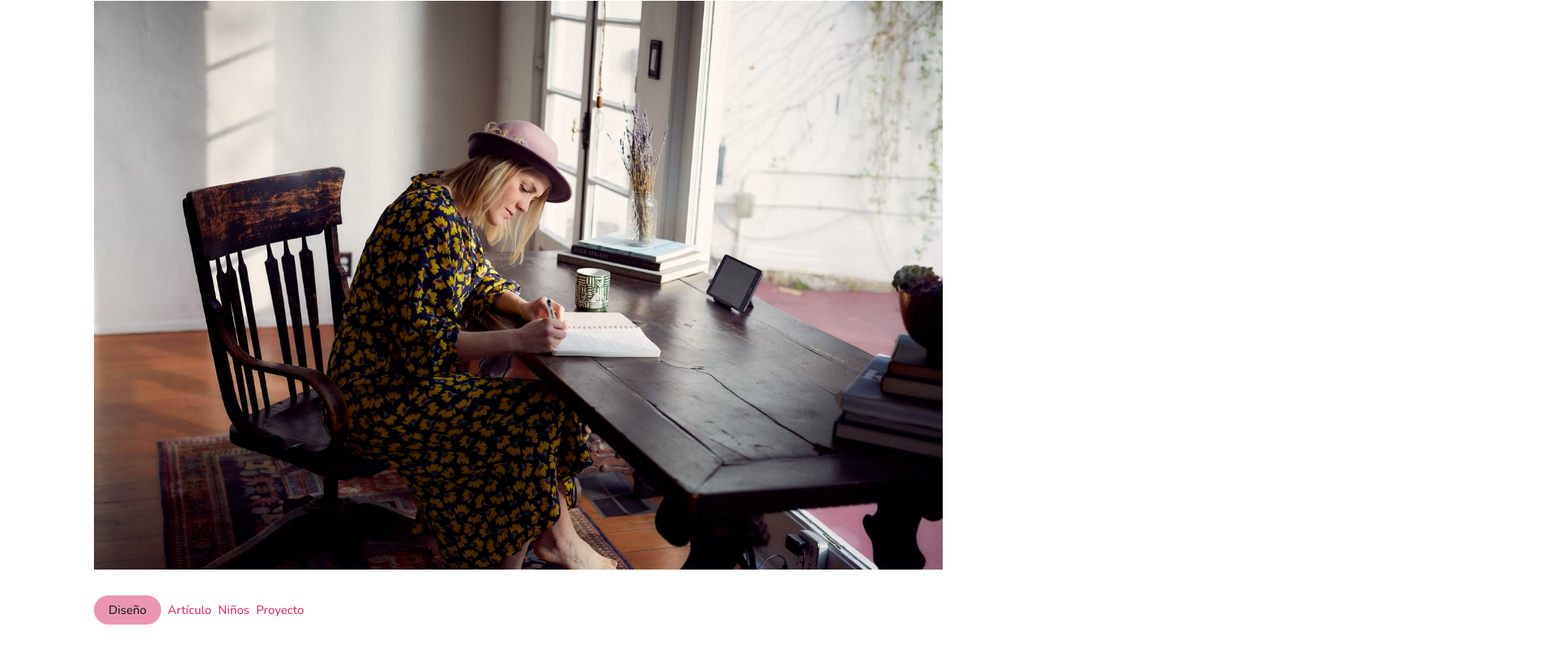
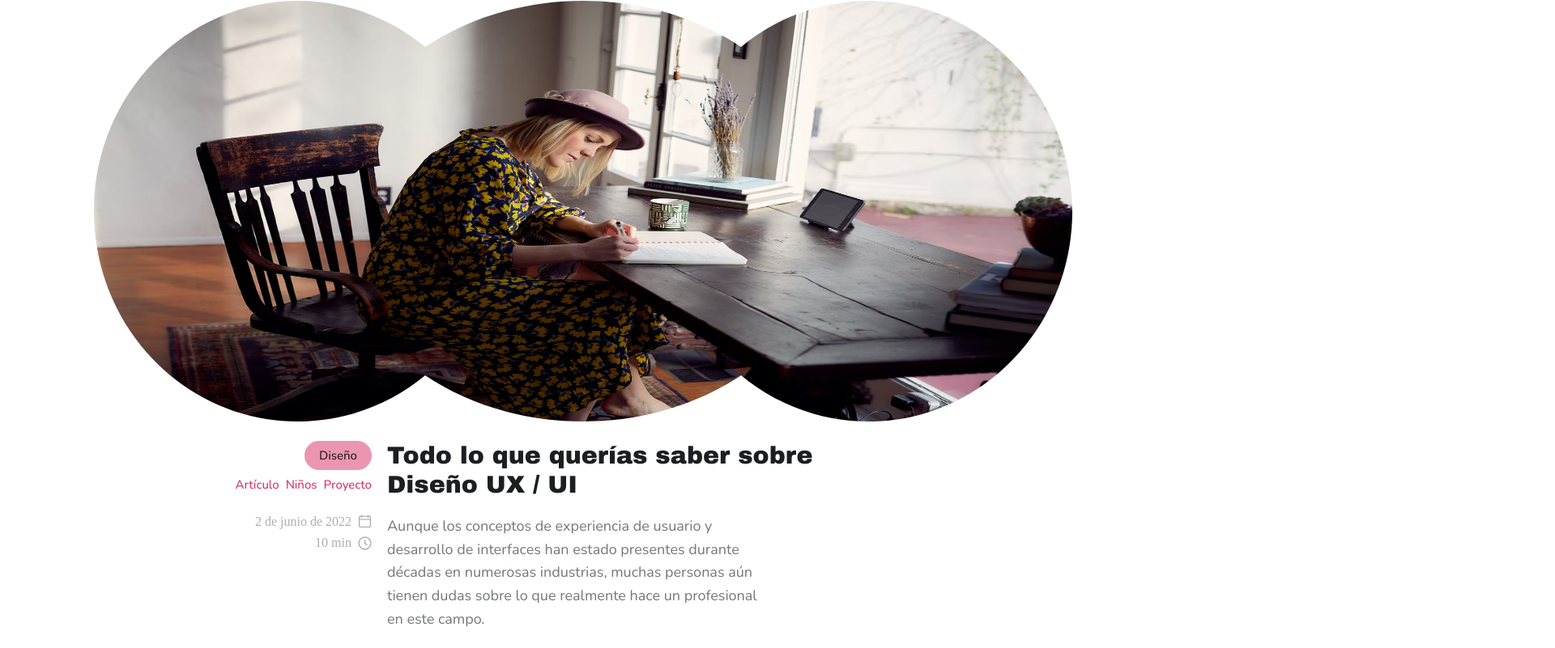
Before and after one commit to n1kkru/ebac-technologia, a website built with webpack: page src/index.html in a window 1280 px wide. Shown: the part 1980-2781 px from the top of the page at 81% size, 1920 px wide, since content can reach past the window. Built offline with nearby package versions, Linux system fonts and the light colour scheme.

Commit message:
fix: run line

```diff
--- a/src/index.html
+++ b/src/index.html
@@ -95,17 +95,20 @@
           <h2 class="articles__runline-title">Artículos populares</h2>
           <h2 class="articles__runline-title">Artículos populares</h2>
           <h2 class="articles__runline-title">Artículos populares</h2>
+          <h2 class="articles__runline-title">Artículos populares</h2>
+          <h2 class="articles__runline-title">Artículos populares</h2>
           <!-- <img
             aria-hidden="true"
             src="<%=require('./svg/star.svg')%>"
             alt="Иконка звезда"
           /> -->
         </div>
+
         <div class="articles__album">
           <article class="article">
             <div class="article__image-block">
               <img
-                class="article__image"
+                class="article__image mask-image-first"
                 src="<%=require('./img/woman-and-phone.png')%>"
                 alt="Девушка делает селфи"
               />
@@ -116,6 +119,7 @@
               <li class="theme-item">Niños</li>
               <li class="theme-item">Proyecto</li>
             </ul>
+            <!-- todo отступ время -->
             <h1 class="article__content-title">
               ¿Cómo hacer el cambio de carrera a Diseño de Productos Digitales?
             </h1>
@@ -143,7 +147,7 @@
           <article class="article">
             <div class="article__image-block">
               <img
-                class="article__image"
+                class="article__image mask-image-second"
                 src="<%=require('./img/camera.png')%>"
                 alt="Видеокамера"
               />
@@ -180,7 +184,7 @@
           <article class="article article-big">
             <div class="article__image-block">
               <img
-                class="article__image"
+                class="article__image mask-image-three"
                 src="<%=require('./img/woman-writng.png')%>"
                 alt="Девушка пишет"
               />
@@ -202,24 +206,26 @@
             </p>
             <div class="article__content-date-and-time">
               <img
+                class="icon-date"
                 aria-hidden="true"
                 src="<%=require('./svg/calendar.svg')%>"
                 alt="Дата"
               />
-              <time>2 de junio de 2022</time>
+              <time class="date">2 de junio de 2022</time>
               <img
+                class="icon-time"
                 aria-hidden="true"
                 src="<%=require('./svg/clock.svg')%>"
                 alt="Время"
               />
-              <div>10 min</div>
+              <div class="time">10 min</div>
             </div>
           </article>
 
           <article class="article">
             <div class="article__image-block">
               <img
-                class="article__image"
+                class="article__image mask-image-four"
                 src="<%=require('./img/man-working.png')%>"
                 alt="Человек улыбается за ноутбуком"
               />
@@ -255,7 +261,7 @@
           <article class="article">
             <div class="article__image-block">
               <img
-                class="article__image"
+                class="article__image mask-image-five"
                 src="<%=require('./img/men-think.png')%>"
                 alt="Человек улыбается за ноутбуком"
               />
@@ -289,6 +295,7 @@
               <div>10 min</div>
             </div>
           </article>
+
         </div>
       </section>
     </main>
--- a/src/styles/article/__content/article__content.css
+++ b/src/styles/article/__content/article__content.css
@@ -36,5 +36,44 @@
 }
 
 .article__content-date-and-time time {
-  padding-inline-end: 16px;
+  /* padding-inline-end: 16px; */
 }
+
+/* разметка контента большой карточки*/
+.article-big .article__content-theme {
+  display: grid;
+  grid-template-columns: auto auto auto;
+  grid-template-rows: auto auto;
+  grid-template-areas:
+    "activ activ activ"
+    ". . .";
+}
+
+.article-big .theme-item_is-activ {
+  grid-area: activ;
+  justify-self: end;
+  align-self: start;
+}
+
+.article-big .article__content-date-and-time {
+  display: grid;
+  grid-template-columns: auto auto;
+  grid-template-rows: auto auto;
+  grid-template-areas:
+    "date idate"
+    "time itime";
+  justify-items: end;
+}
+
+.icon-date {
+  grid-area: idate;
+}
+.date {
+  grid-area: date;
+}
+.icon-time {
+  grid-area: itime;
+}
+.time {
+  grid-area: time;
+}
--- a/src/styles/article/__image/article__image.css
+++ b/src/styles/article/__image/article__image.css
@@ -4,23 +4,56 @@
 
 .article__image {
   width: 100%;
-  height: 100%;
+  height: 328px;
+}
+
+.article-big .article__image {
+  width: 1208px;
+  height: 520px;
 }
 
 .article__image-block::before {
-  content: '';
+  content: "";
   position: absolute;
   top: 0;
   right: 0;
+  /* background-image: url('../../../img/gaming-sticker.png'); */
+  z-index: 10;
   width: 180px;
   height: 180px;
-  /* background-image: url('../../../img/gaming-sticker.png'); */
-  z-index: 10;
 }
 
-.mask-image {
-  --webkit-mask-image: url('../../../svg/mask-1.svg');
-  mask-image: url('../../../svg/mask-1.svg');
+/* маски */
+.mask-image-first {
+  --webkit-mask-image: url("../../../svg/article-mask-1.svg");
+  mask-image: url("../../../svg/article-mask-1.svg");
+}
+
+.mask-image-second {
+  --webkit-mask-image: url("../../../svg/article-mask-2.svg");
+  mask-image: url("../../../svg/article-mask-2.svg");
+}
+
+.mask-image-three {
+  --webkit-mask-image: url("../../../svg/article-mask-3.svg");
+  mask-image: url("../../../svg/article-mask-3.svg");
+}
+
+.mask-image-four {
+  --webkit-mask-image: url("../../../svg/article-mask-4.svg");
+  mask-image: url("../../../svg/article-mask-4.svg");
+}
+
+.mask-image-five {
+  --webkit-mask-image: url("../../../svg/article-mask-5.svg");
+  mask-image: url("../../../svg/article-mask-5.svg");
+}
+
+.mask-image-first,
+.mask-image-second,
+.mask-image-three,
+.mask-image-four,
+.mask-image-five {
   mask-repeat: no-repeat;
   mask-size: contain;
 }
--- a/src/styles/article/article.css
+++ b/src/styles/article/article.css
@@ -1,14 +1,49 @@
-@import url('./__image/article__image.css');
-@import url('./__content/article__content.css');
+@import url("./__image/article__image.css");
+@import url("./__content/article__content.css");
 
 .article {
   display: flex;
   flex-direction: column;
+  justify-content: center;
   max-width: 584px;
   max-height: 627px;
+  margin: auto;
 }
 
 .article-big {
+  display: grid;
+  grid-template-columns: 1fr 2fr;
+  grid-template-rows: 1fr auto auto;
+  grid-template-areas:
+    "img img"
+    "theme title"
+    "date txt";
+  gap: 19px;
   max-width: 1208px;
   max-height: 2246px;
 }
+
+/*теги для большой карточки*/
+.article__image-block {
+  grid-area: img;
+}
+
+.article__content-theme {
+  grid-area: theme;
+  justify-self: end;
+  align-self: start;
+}
+
+.article-big .article__content-title {
+  grid-area: title;
+}
+
+.article-big .article__content-text {
+  grid-area: txt;
+}
+
+.article-big .article__content-date-and-time {
+  grid-area: date;
+  justify-self: end;
+  align-self: start;
+}
--- a/src/styles/articles/__album/articles__album.css
+++ b/src/styles/articles/__album/articles__album.css
@@ -7,7 +7,7 @@
     ". ."
     "big big"
     ". .";
-    gap: 40px;
+  gap: 40px;
 }
 
 .article-big {
--- a/src/styles/articles/__runline/articles__runline.css
+++ b/src/styles/articles/__runline/articles__runline.css
@@ -11,14 +11,14 @@
   position: relative;
   white-space: nowrap;
   will-change: transform;
-  animation: marquee 12s linear infinite;
+  animation: marquee 3s linear infinite;
 }
 
 .articles__runline-title::after {
   content: '';
   position: absolute;
   top: 15px;
-  right: -80px;
+  right: calc(100% + 40px);
   height: 40px;
   width: 40px;
   background-image: url("../../../svg/star.svg");
@@ -26,5 +26,5 @@
 
 @keyframes marquee {
   from { transform: translateX(0px); }
-  to { transform: translateX(-800px); }
+  to { transform: translateX(calc(-100% - 120px)); }
 }
--- a/src/styles/normalize.css
+++ b/src/styles/normalize.css
@@ -68,3 +68,7 @@ li {
 h1, h1, h3, h4, p, ul, li {
   margin: 0;
 }
+
+time {
+  padding: 0;
+}
```
Also changed, not shown: src/svg/article-mask-1.svg (added), src/svg/article-mask-2.svg (added), src/svg/article-mask-3.svg (added), src/svg/article-mask-4.svg (added), src/svg/article-mask-5.svg (added).
